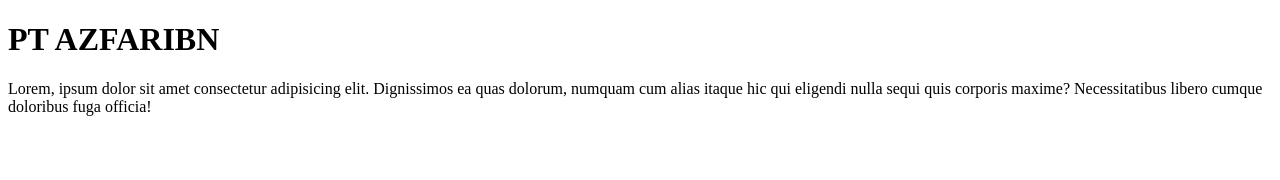
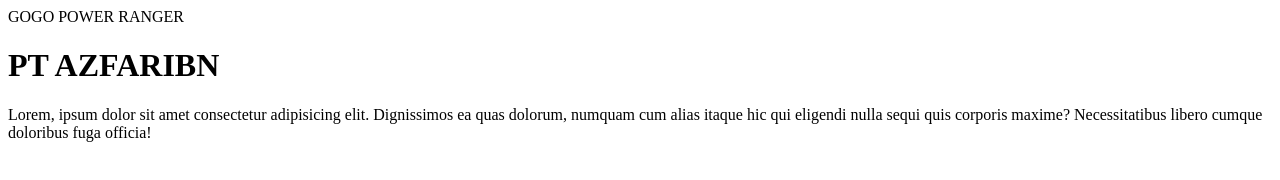
Before and after one commit to azfaribn/Codes, a plain HTML site: page index.html in a window 1280 px wide. Drawn offline with Linux system fonts and the light colour scheme.

Commit message:
Membuat header

```diff
--- a/index.html
+++ b/index.html
@@ -6,6 +6,7 @@
     <title>Document</title>
   </head>
   <body>
+    <header>GOGO POWER RANGER</header>
     <h1>PT AZFARIBN</h1>
     <div>
       Lorem, ipsum dolor sit amet consectetur adipisicing elit. Dignissimos ea
```
